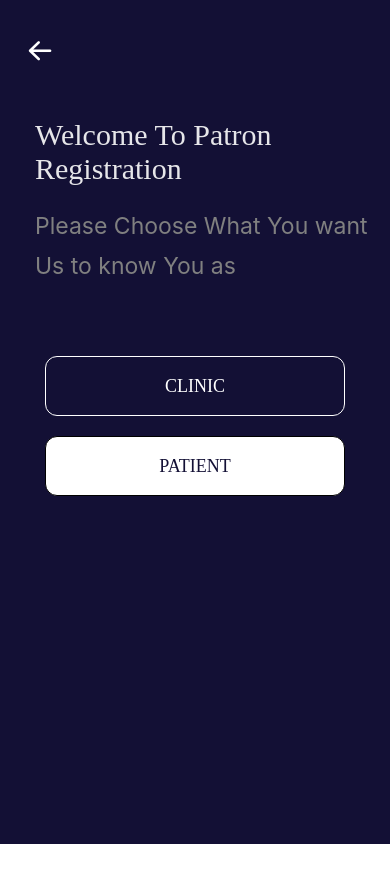
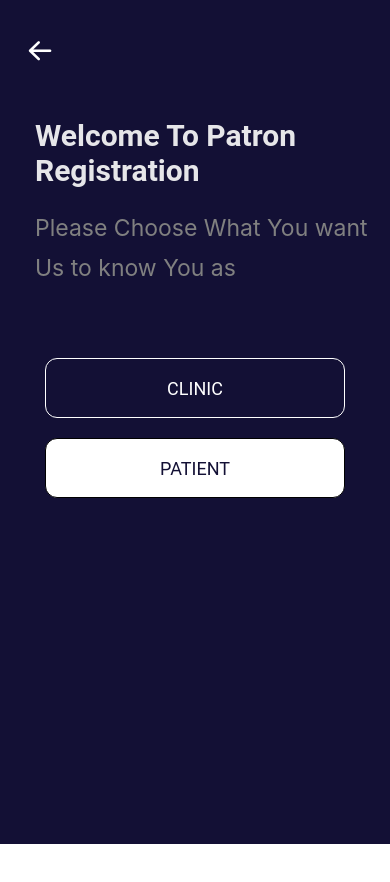
Before and after one commit to noirDev-kev2lee/PatronLasers, a React Native app: screen /Register_choice in a window 390 px wide. Shown: the top 882 px of the page. Built offline with nearby package versions, Linux system fonts and the light colour scheme.

Commit message:
minor changes

```diff
--- a/components/screens/RegisterChoice.tsx
+++ b/components/screens/RegisterChoice.tsx
@@ -59,7 +59,8 @@ const styles = StyleSheet.create({
     marginTop: 50,
     margin: 10,
     textAlign: 'left',
-    fontFamily: 'Inter-Bold',
+    fontFamily: 'Roboto',
+    fontWeight: 'bold',
     fontSize: 30,
     color: '#e6e6e9',
   },
@@ -93,7 +94,7 @@ const styles = StyleSheet.create({
     backgroundColor: '#f3f3f3',
   },
   textInput: {
-    fontFamily: 'Inter-Regular',
+    fontFamily: 'Roboto',
     padding: 10,
     fontSize: 20,
     color: '#000',
@@ -111,7 +112,7 @@ const styles = StyleSheet.create({
   },
   pressTxt: {
     textAlign: 'center',
-    fontFamily: 'Inter-Regular',
+    fontFamily: 'Roboto',
     textTransform: 'uppercase',
     fontSize: 18,
   },
@@ -119,7 +120,7 @@ const styles = StyleSheet.create({
     right: -110,
   },
   pressTxt2: {
-    fontFamily: 'Inter-Regular',
+    fontFamily: 'Roboto',
     fontSize: 15,
     color: '#e6e6e9',
   },
```
